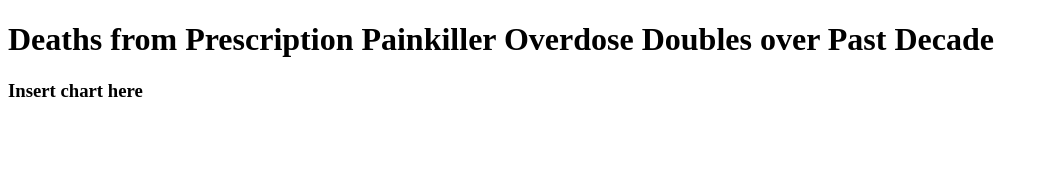
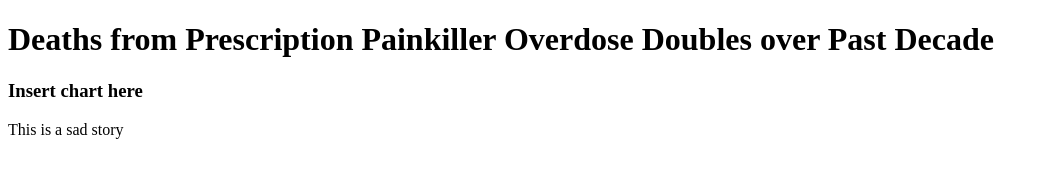
Before and after one commit to yasminnouh/BranchingAssignment, a plain HTML site: page index.html in a window 1280 px wide. Shown: the whole page, without its empty margins (0-1049 px from the left). Drawn offline with Linux system fonts and the light colour scheme.

Commit message:
Added a paragraph.

```diff
--- a/index.html
+++ b/index.html
@@ -12,5 +12,6 @@
 
 	<h1>Deaths from Prescription Painkiller Overdose Doubles over Past Decade</h1>
 	<h3>Insert chart here</h3>
+	<p>This is a sad story</p>
 	</body>
 </html>
```
